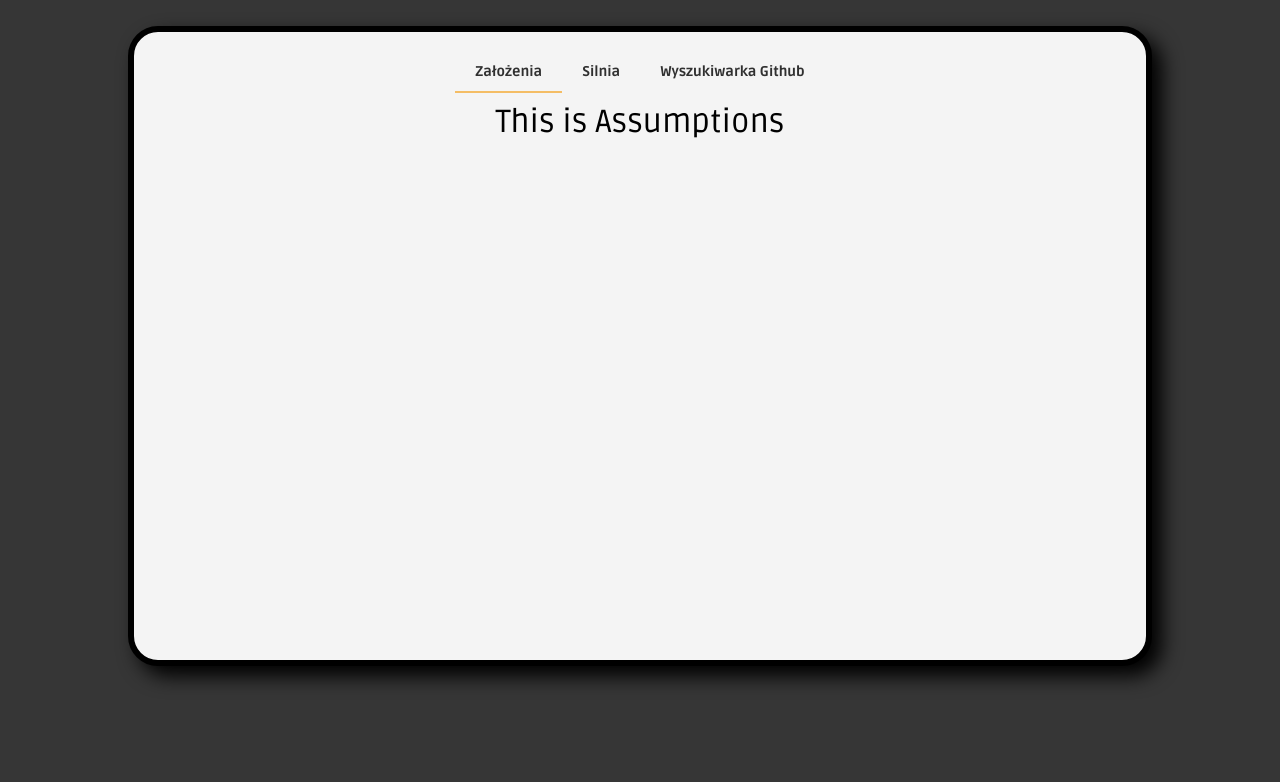
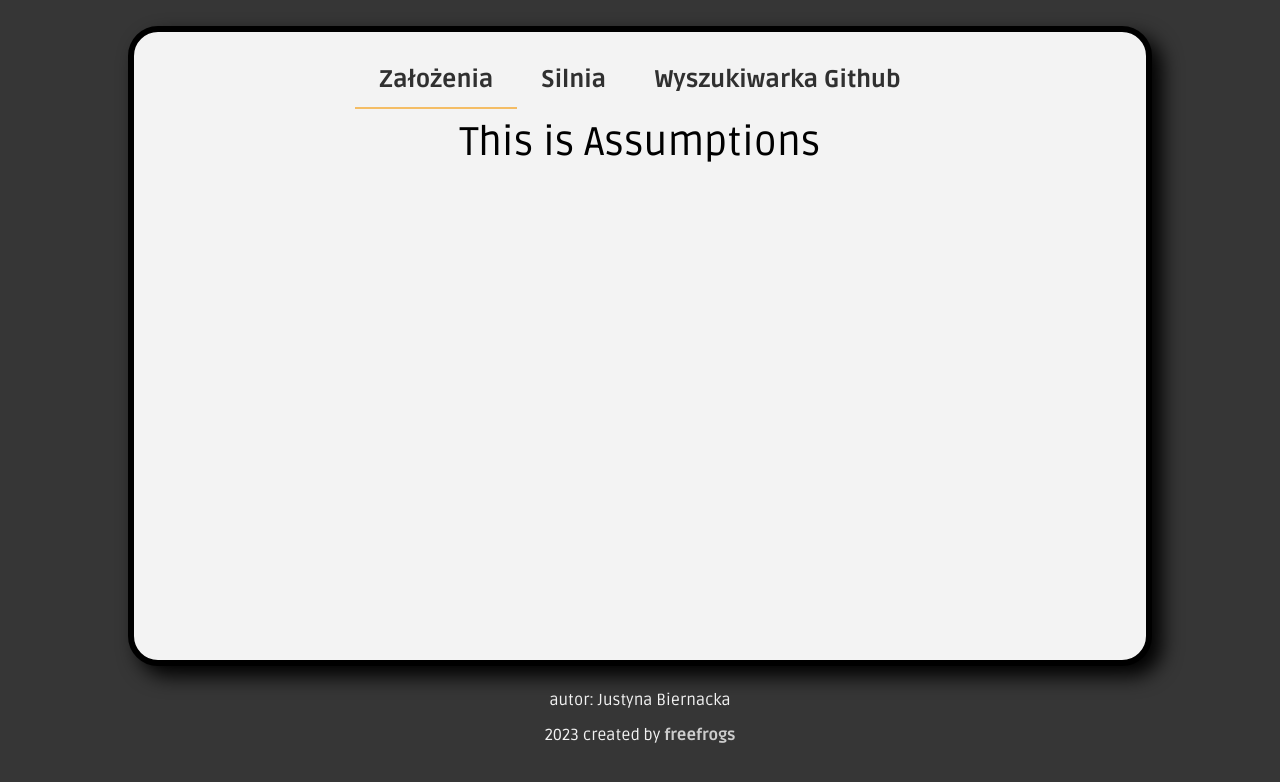
Before and after one commit to freefrogs/react-repetition, a React (Create React App) app: page / in a window 1280 px wide. Shown: the top 782 px of the page. Built offline with nearby package versions, Linux system fonts and the light colour scheme.

Commit message:
Add footer

```diff
--- a/src/App.tsx
+++ b/src/App.tsx
@@ -6,6 +6,7 @@ import Assumptions from './pages/Assumptions';
 import Factorial from './pages/Factorial';
 import GithubSearch from './pages/GithubSearch';
 import NotFound from './pages/NotFound';
+import MyFooter from './components/MyFooter';
 
 function App() {
   return (
@@ -21,6 +22,7 @@ function App() {
           </Routes>
         </div>
       </Router>
+      <MyFooter />
     </div>
   );
 }
--- /dev/null
+++ b/src/components/MyFooter.tsx
@@ -0,0 +1,20 @@
+import '../styles/myFooter.scss'
+
+const MyFooter = () => {
+  return (
+    <footer className="myFooter">
+      <p className="app__margin">autor: Justyna Biernacka</p>
+      <p>
+        <span>{ new Date().getFullYear() } created by </span>
+        <a
+          className="myFooter__link"
+          href="https://freefrogs.github.io/Portfolio/#/"
+          target="_blank"
+          rel="noopener noreferrer"
+        > freefrogs</a>
+      </p>
+    </footer>
+  );
+}
+
+export default MyFooter;
--- a/src/styles/App.scss
+++ b/src/styles/App.scss
@@ -1,4 +1,10 @@
 @import './variable.scss';
+
+.app {
+  &__margin {
+    margin: 1em auto;
+  }
+}
 
 .section {
   width: 80%;
@@ -9,5 +15,5 @@
   border: 6px solid $main-color;
   box-shadow: 10px 10px 20px $main-color;
   border-radius: 30px;
-  background: $app-bg-color;
+  background: $secondary-color;
 }
--- a/src/styles/index.scss
+++ b/src/styles/index.scss
@@ -16,7 +16,7 @@ body {
   font-family: $main-font;
   color: $main-color;
   background: $body-color;
-  font-size: 16px;
+  font-size: 20px;
   -webkit-font-smoothing: antialiased;
   -moz-osx-font-smoothing: grayscale;
 }
--- /dev/null
+++ b/src/styles/myFooter.scss
@@ -0,0 +1,10 @@
+@import './variable.scss';
+
+.myFooter {
+  text-align: center;
+  font-size: 0.8em;
+  color: $secondary-color;
+  &__link {
+    color: $secondary-color;
+  }
+}
--- a/src/styles/navigation.scss
+++ b/src/styles/navigation.scss
@@ -5,8 +5,8 @@
   justify-content: center;
   margin: 1% auto;
   &__link{
-    padding: 10px 20px;
-    font-size: 1.1vw;
+    padding: 0.5em 1em;
+    font-size: 1.2em;
     font-weight: 800;
     border-bottom: 2px solid transparent;
     transition: .3s ease-in-out;
--- a/src/styles/variable.scss
+++ b/src/styles/variable.scss
@@ -1,5 +1,5 @@
 $main-font: 'Ruda', Arial, sans-serif;
 $main-color: #000;
 $body-color: #363636;
-$app-bg-color: rgb(244, 244, 244);
+$secondary-color: #f3f3f3;
 $details: #f5b042;
```
